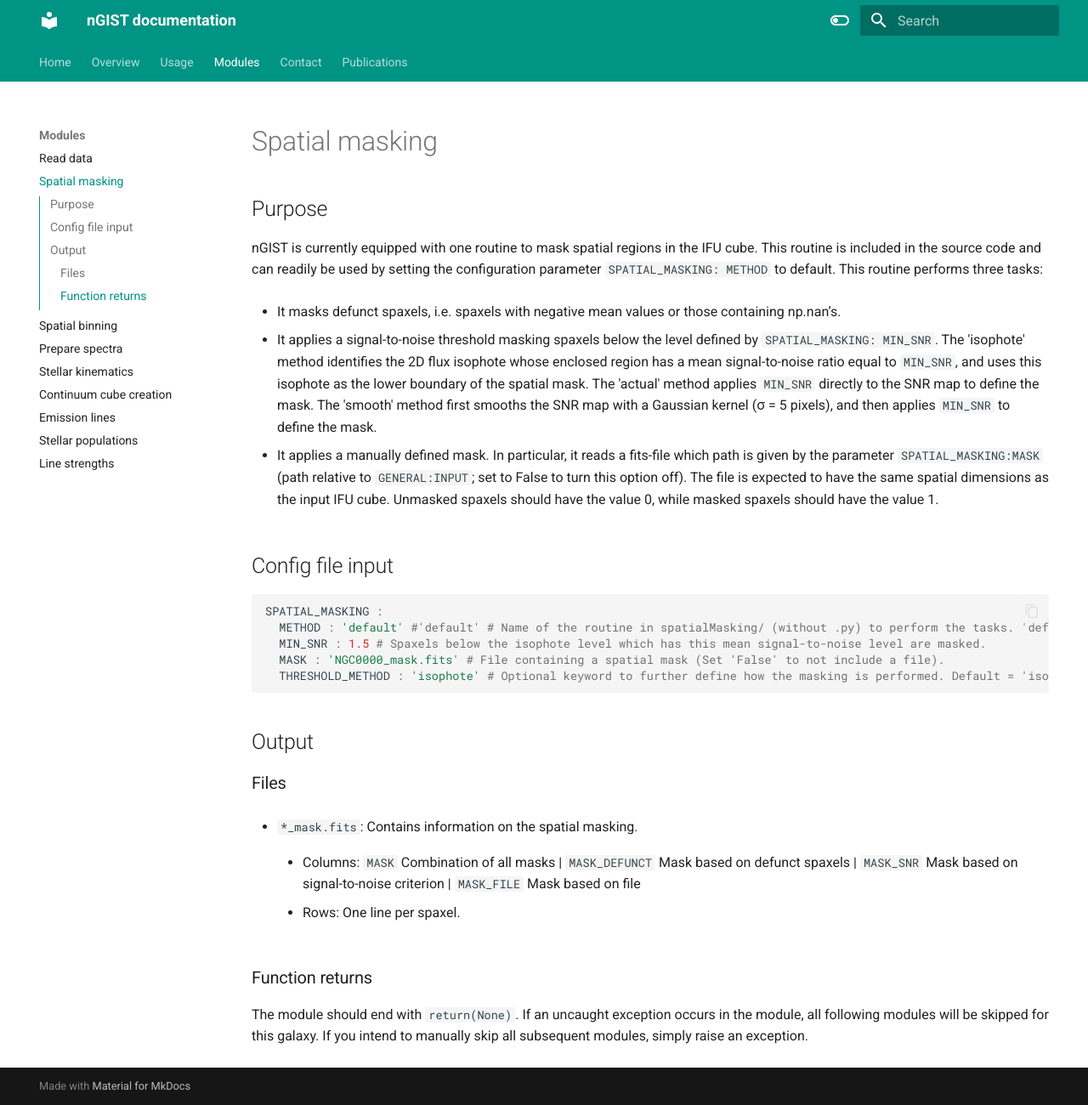
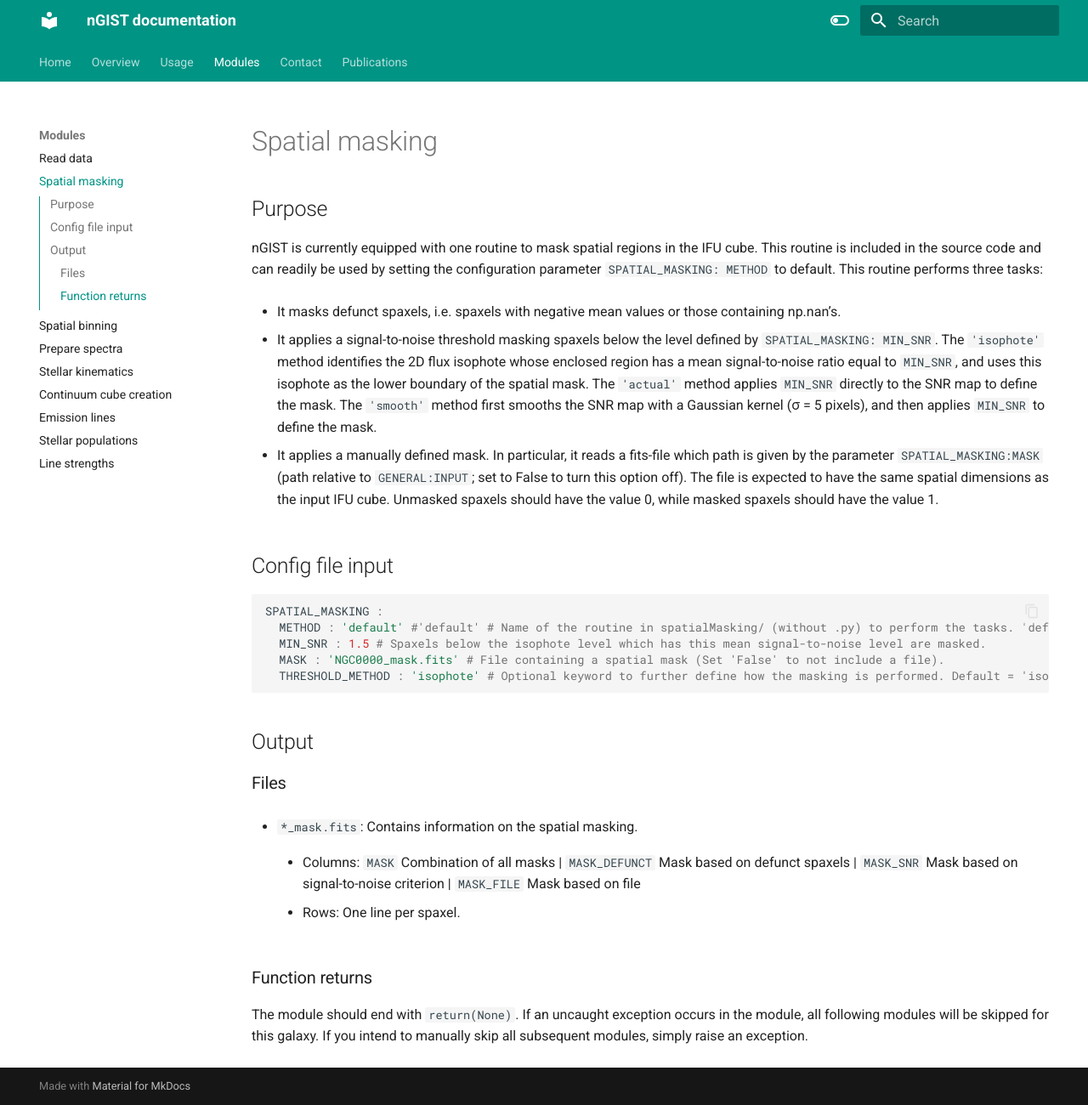
Before and after one commit to geckos-survey/gist-documentation, an MkDocs documentation site: the page built from docs/modules/spatial_masking.md, in a window 1280 px wide and 1300 px high. Shown: the whole window at 85% size. Built offline with MkDocs 1.6.1 and Material for MkDocs 9.7.7, drawn with Linux system fonts in a browser that asks for light colours.

```diff
--- a/docs/modules/spatial_masking.md
+++ b/docs/modules/spatial_masking.md
@@ -5,7 +5,7 @@ nGIST is currently equipped with one routine to mask spatial regions in the IFU
 
 - It masks defunct spaxels, i.e. spaxels with negative mean values or those containing np.nan’s.
 
-- It applies a signal-to-noise threshold masking spaxels below the level defined by `SPATIAL_MASKING: MIN_SNR`. The 'isophote' method identifies the 2D flux isophote whose enclosed region has a mean signal-to-noise ratio equal to `MIN_SNR`, and uses this isophote as the lower boundary of the spatial mask. The 'actual' method applies `MIN_SNR` directly to the SNR map to define the mask. The 'smooth' method first smooths the SNR map with a Gaussian kernel (σ = 5 pixels), and then applies `MIN_SNR` to define the mask.
+- It applies a signal-to-noise threshold masking spaxels below the level defined by `SPATIAL_MASKING: MIN_SNR`. The `'isophote'` method identifies the 2D flux isophote whose enclosed region has a mean signal-to-noise ratio equal to `MIN_SNR`, and uses this isophote as the lower boundary of the spatial mask. The `'actual'` method applies `MIN_SNR` directly to the SNR map to define the mask. The `'smooth'` method first smooths the SNR map with a Gaussian kernel (σ = 5 pixels), and then applies `MIN_SNR` to define the mask.
 
 - It applies a manually defined mask. In particular, it reads a fits-file which path is given by the parameter `SPATIAL_MASKING:MASK` (path relative to `GENERAL:INPUT`; set to False to turn this option off). The file is expected to have the same spatial dimensions as the input IFU cube. Unmasked spaxels should have the value 0, while masked spaxels should have the value 1.
 
```
